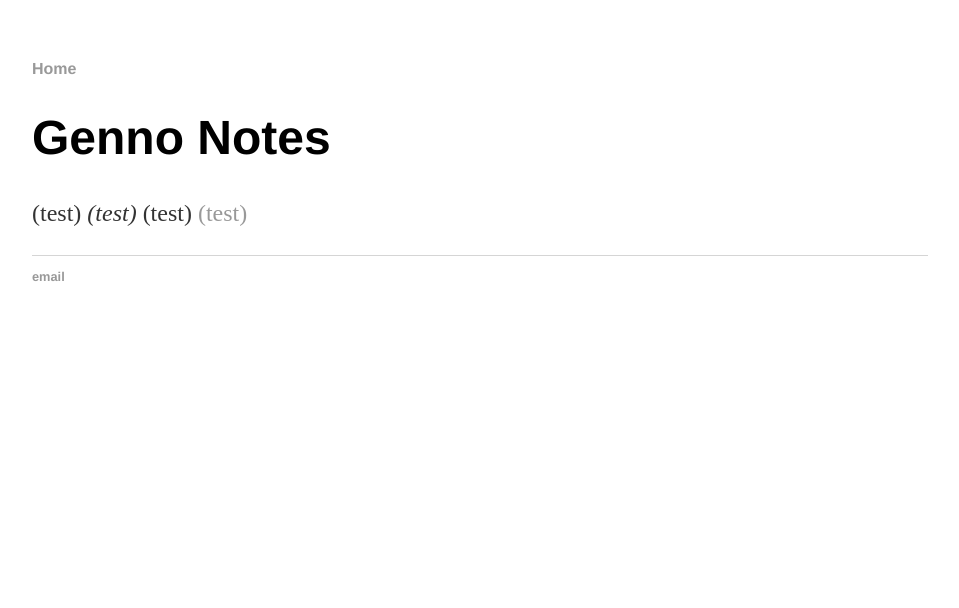
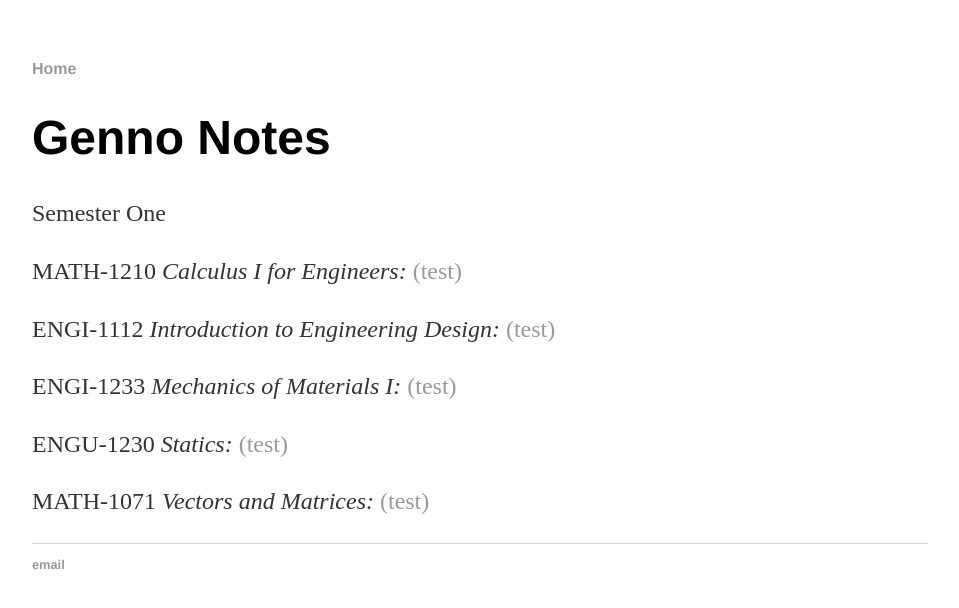
Before and after one commit to GenNotes/GenNotes.github.io, a Jekyll site: the page built from index.html, in a window 1280 px wide. Shown: the top 608 px of the page, without its empty margins (160-1119 px from the left). Built offline with Jekyll 4.4.1, drawn with Linux system fonts in a browser that asks for light colours.

Commit message:
Update index.html

```diff
--- a/index.html
+++ b/index.html
@@ -4,5 +4,12 @@ title: Genno Notes
 ---
 <div class="blurb">
 	<h1>Genno Notes</h1>
-	<p>(test) <em> (test) </em> (test) <a href="/about"> (test)</a></p>
+
+	<p>Semester One</p>
+	<p>MATH-1210 <em> Calculus I for Engineers: </em> <a href="/MATH-1210"> (test)</a></p>
+	<p>ENGI-1112 <em> Introduction to Engineering Design: </em> <a href="/ENGI-1112"> (test)</a></p>
+	<p>ENGI-1233 <em> Mechanics of Materials I: </em> <a href="/ENGI-1233"> (test)</a></p>
+	<p>ENGU-1230 <em> Statics: </em> <a href="/ENGI-1230"> (test)</a></p>
+	<p>MATH-1071 <em> Vectors and Matrices: </em> <a href="/MATH-1071"> (test)</a></p>
+
 </div><!-- /.blurb -->
```
